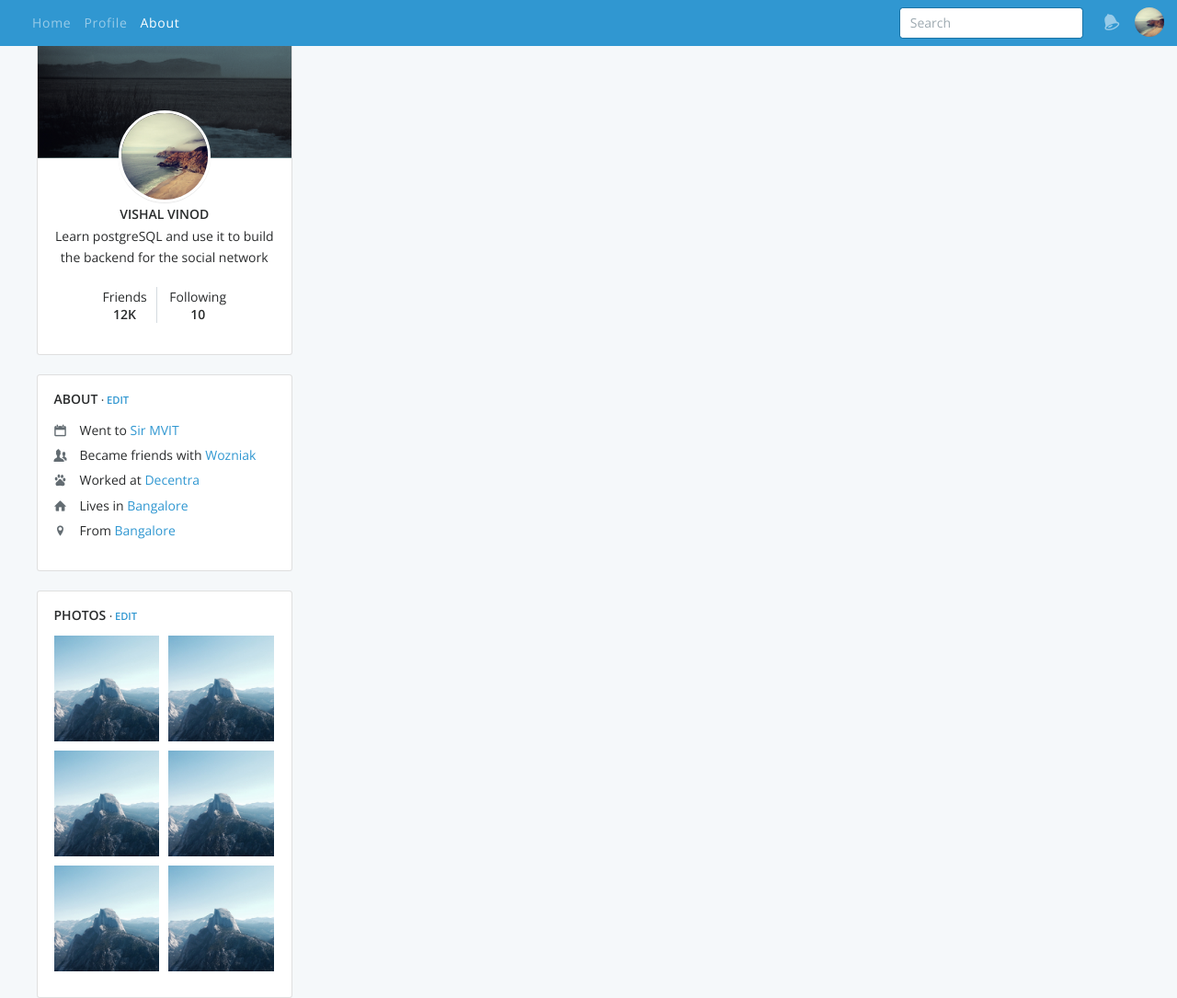
After one commit to Vishal-V/PiperNet, a Flask app: template templates/timeline.html in a window 1280 px wide. The commit adds this page. Shown: the whole page at 92% size. Run offline with Flask 2, Linux system fonts and the light colour scheme; the template is opened without the code that fills it, so the values that code supplies are empty; some libraries are stand-ins or nearby versions.

Commit message:
Added modified timeline for user

```diff
--- a/templates/about.html
+++ b/templates/about.html
@@ -13,7 +13,7 @@
 
   {% if current_user.is_authenticated %}
     <nav class="navbar navbar-toggleable-sm fixed-top navbar-inverse bg-primary app-navbar">
-      <a class="navbar-brand" href="login.html'">
+      <a class="navbar-brand" href="'">
         <img src="" alt="">
       </a>
 
--- /dev/null
+++ b/templates/timeline.html
@@ -0,0 +1,144 @@
+{% extends "layout.html" %}
+{% block content %}
+	<nav class="navbar navbar-toggleable-sm fixed-top navbar-inverse bg-primary app-navbar">
+      <a class="navbar-brand" href="'">
+        <img src="" alt="">
+      </a>
+
+      <div class="collapse navbar-collapse" id="navbarResponsive">
+        <ul class="navbar-nav mr-auto">
+          <li class="nav-item">
+            <a class="nav-link" href="/home">Home</a>
+          </li>
+          <li class="nav-item">
+            <a class="nav-link" href="/profile">Profile</a>
+          </li>
+
+          <li class="nav-item active">
+            <a class="nav-link" href="/about">About</a>
+          </li>
+
+          <li class="nav-item hidden-md-up">
+            <a class="nav-link" href="">Notifications</a>
+          </li>
+          <li class="nav-item hidden-md-up">
+            <a class="nav-link" href="/profile">Profile</a>
+          </li>
+          <li class="nav-item hidden-md-up">
+            <a class="nav-link" href="/logout">Logout</a>
+          </li>
+
+        </ul>
+
+        <form class="form-inline float-right hidden-sm-down">
+          <input class="form-control" type="text" data-action="grow" placeholder="Search">
+        </form>
+
+        <ul id="#js-popoverContent" class="nav navbar-nav float-right mr-0 hidden-sm-down">
+
+          <li class="nav-item">
+            <a class="app-notifications nav-link" href="">
+              <span class="icon icon-bell"></span>
+            </a>
+          </li>
+
+          <li class="nav-item ml-2 avatar-list-item">
+            <a class="" data-toggle="popover">
+              <img class="rounded-circle" src="{{ url_for('static', filename='res/image_1.jpg') }}">
+            </a>
+          </li>
+
+            </button>
+          </li>
+
+        </ul>
+
+        <ul class="nav navbar-nav hidden-xs-up" id="js-popoverContent">
+          <li class="nav-item"><a class="nav-link" href="#" data-action="growl">Notifications</a></li>
+          <li class="nav-item"><a class="nav-link" href="{{ url_for('login') }}">Logout</a></li>
+        </ul>
+      </div>
+    </nav>
+
+	<!-- 359 -->
+    <div class="container pt-4">
+  	<div class="row">
+    <div class="col-lg-3">
+      <div class="card card-profile mb-4">
+        <div class="card-header" style="background-image: url(res/iceland.jpg);"></div>
+        <div class="card-block text-center">
+          <a href="profile.html">
+            <img
+              class="card-profile-img"
+              src="res/image_1.jpg">
+          </a>
+
+          <h6 class="card-title">
+            <a class="text-inherit" href="profile.html">Vishal Vinod</a>
+          </h6>
+
+          <p class="mb-4">Learn postgreSQL and use it to build the backend for the social network</p>
+
+          <ul class="card-menu">
+            <li class="card-menu-item">
+              <a href="#userModal" class="text-inherit" data-toggle="modal">
+                Friends
+                <h6 class="my-0">12K</h6>
+              </a>
+            </li>
+
+            <li class="card-menu-item">
+              <a href="#userModal" class="text-inherit" data-toggle="modal">
+                Following
+                <h6 class="my-0">10</h6>
+              </a>
+            </li>
+          </ul>
+        </div>
+      </div>
+
+      <div class="card visible-md-block visible-lg-block mb-4">
+        <div class="card-block">
+          <h6 class="mb-3">About <small>· <a href="#">Edit</a></small></h6>
+          <ul class="list-unstyled list-spaced">
+            <li><span class="text-muted icon icon-calendar mr-3"></span>Went to <a href="#">Sir MVIT</a>
+            <li><span class="text-muted icon icon-users mr-3"></span>Became friends with <a href="#">Wozniak</a>
+            <li><span class="text-muted icon icon-baidu mr-3"></span>Worked at <a href="#">Decentra</a>
+            <li><span class="text-muted icon icon-home mr-3"></span>Lives in <a href="#">Bangalore</a>
+            <li><span class="text-muted icon icon-location-pin mr-3"></span>From <a href="#">Bangalore</a>
+          </ul>
+        </div>
+      </div>
+
+       <div class="card visible-md-block visible-lg-block">
+        <div class="card-block">
+          <h6 class="mb-3">Photos <small>· <a href="#">Edit</a></small></h6>
+          <div data-grid="images" data-target-height="150">
+            <div>
+              <img data-width="640" data-height="640" data-action="zoom" src="res/image_2.jpg">
+            </div>
+
+            <div>
+              <img data-width="640" data-height="640" data-action="zoom" src="res/image_2.jpg">
+            </div>
+
+            <div>
+              <img data-width="640" data-height="640" data-action="zoom" src="res/image_2.jpg">
+            </div>
+
+            <div>
+              <img data-width="640" data-height="640" data-action="zoom" src="res/image_2.jpg">
+            </div>
+
+            <div>
+              <img data-width="640" data-height="640" data-action="zoom" src="res/image_2.jpg">
+            </div>
+
+            <div>
+              <img data-width="640" data-height="640" data-action="zoom" src="res/image_2.jpg">
+            </div>
+          </div>
+        </div>
+      </div>
+    </div>
+{% endblock content %}
```
